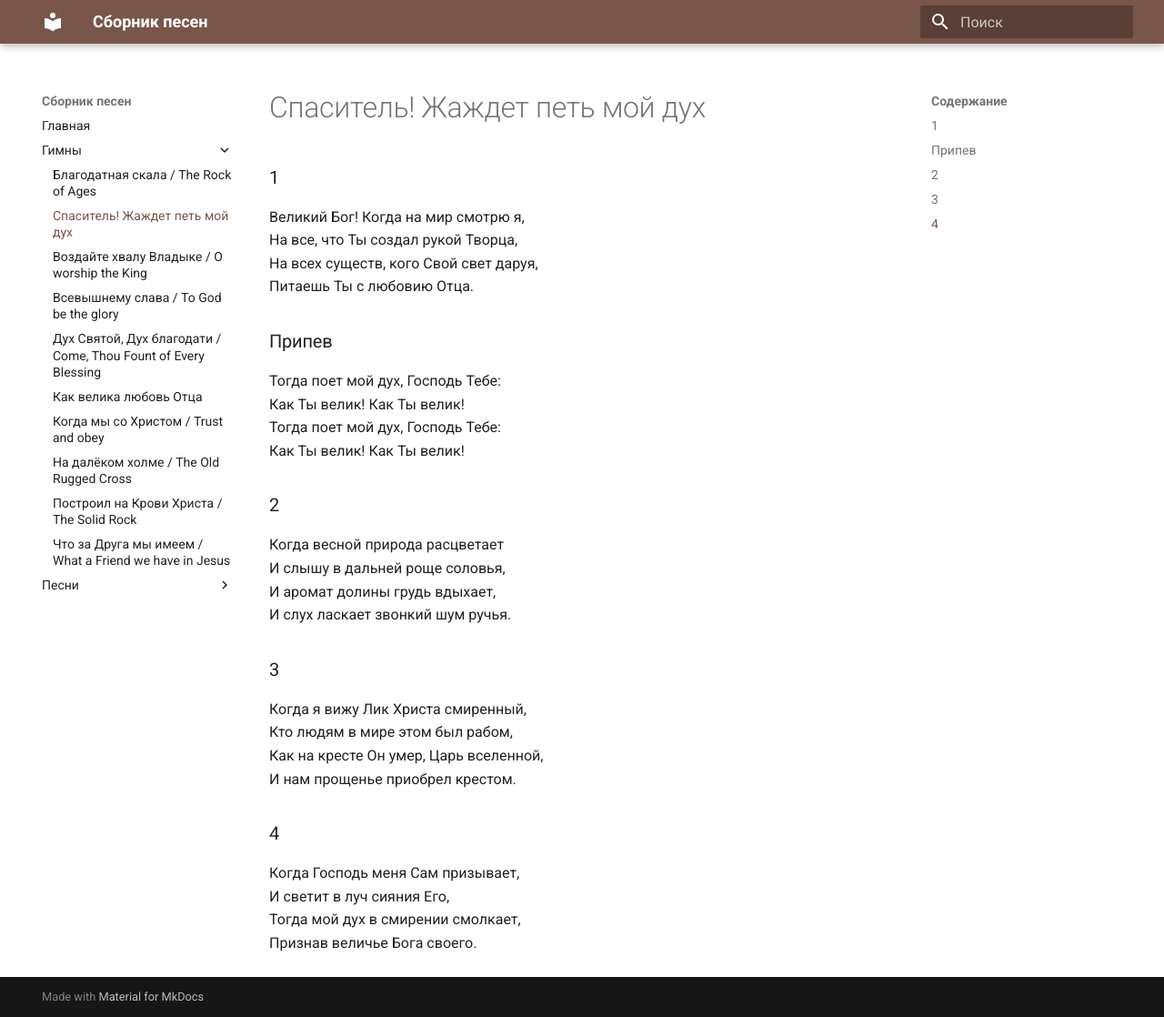
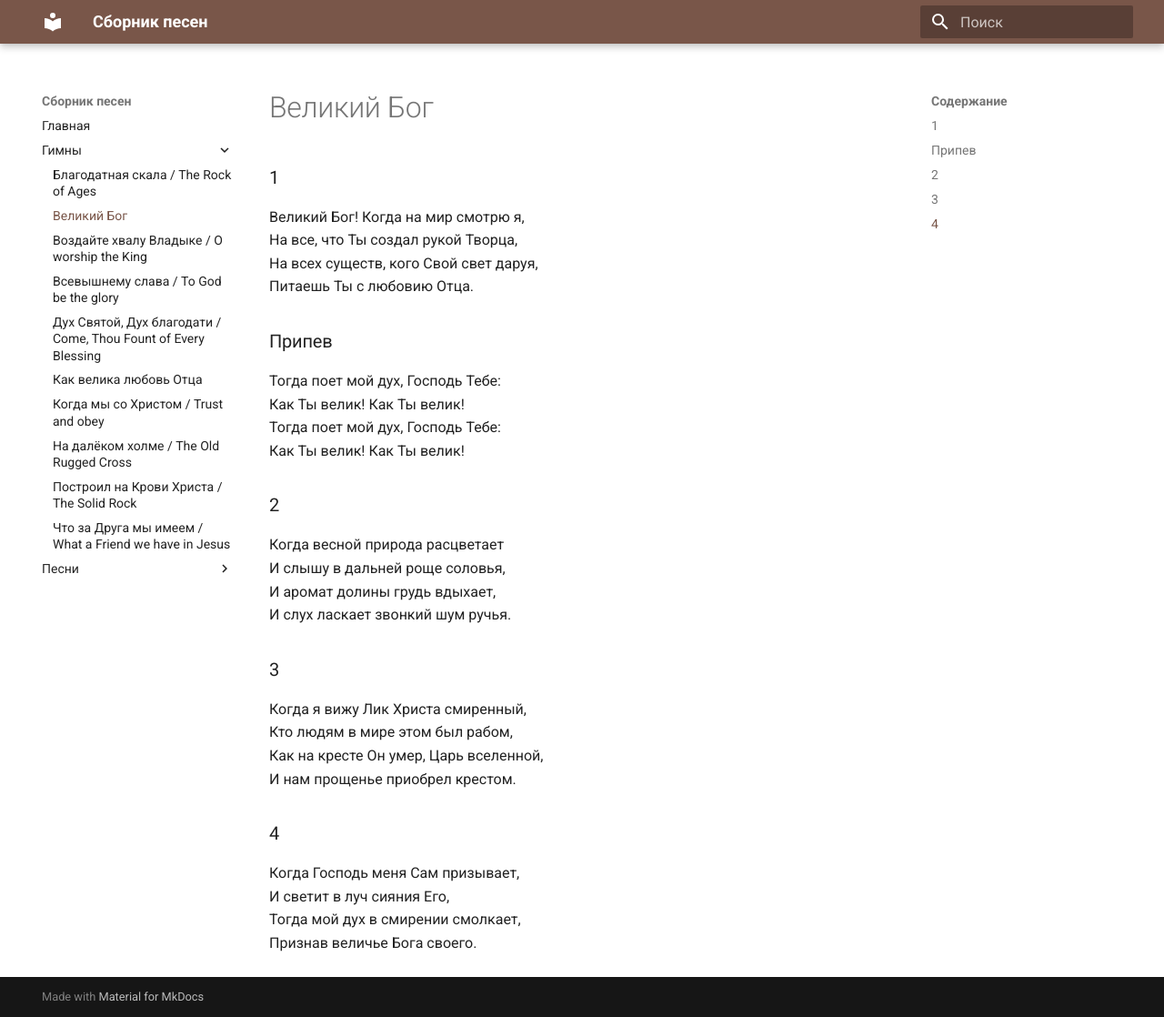
Before and after one commit to gloriachurch/humns, an MkDocs documentation site: the page built from docs/Гимны/Великий Бог.md, in a window 1280 px wide and 1118 px high. Shown: the whole window at 91% size. Built offline with MkDocs 1.6.1 and Material for MkDocs 9.7.7, drawn with Linux system fonts in a browser that asks for light colours.

Commit message:
Update Великий Бог.md

```diff
--- a/docs/Гимны/Великий Бог.md
+++ b/docs/Гимны/Великий Бог.md
@@ -1,4 +1,4 @@
-# Спаситель! Жаждет петь мой дух
+# Великий Бог
 
 ### 1
 Великий Бог! Когда на мир смотрю я,
```
